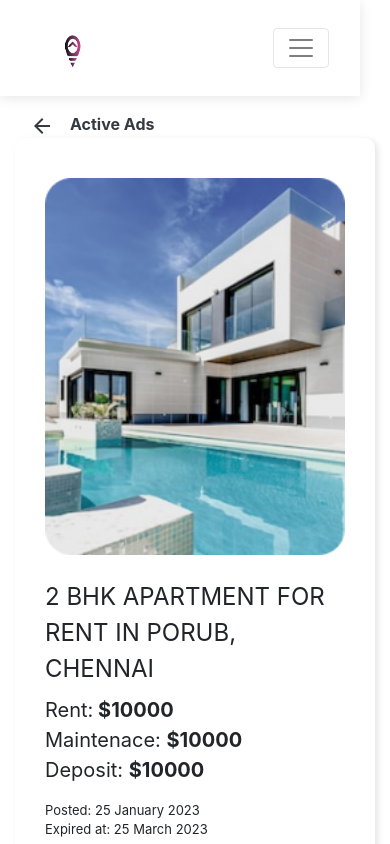
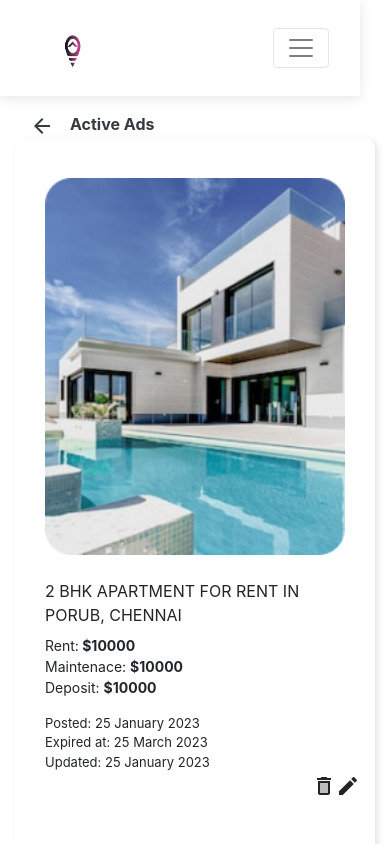
Before and after one commit to YawOtuo/prop44-frontend, a React (Create React App) app: page /active-ads in a window 390 px wide. Shown: the top 844 px of the page. Built offline with nearby package versions, Linux system fonts and the light colour scheme.

Commit message:
styling , refining

```diff
--- a/src/css-files/index.css
+++ b/src/css-files/index.css
@@ -26,10 +26,27 @@
 
 .smaller-font-20{
     font-size: 20px;
-
+}
+@media screen and (min-width: 660px) {
+    .smaller-font-20{
+        font-size: 20px;
+    }
 }
 
-.smaller-font-24{
-    font-size: 24px;
+@media screen and (max-width: 660px) {
+    .smaller-font-20{
+        font-size: 14px;
+    }
+}
 
+@media screen and (min-width: 660px) {
+    .smaller-font-24{
+        font-size: 24px;
+    }
 }
+
+@media screen and (max-width: 660px) {
+    .smaller-font-24{
+        font-size: 16px;
+    }
+}
```
